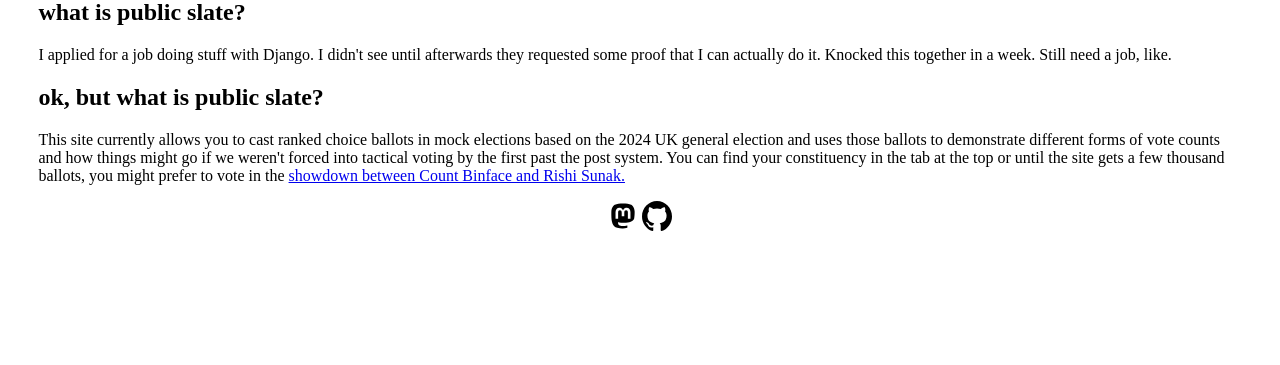
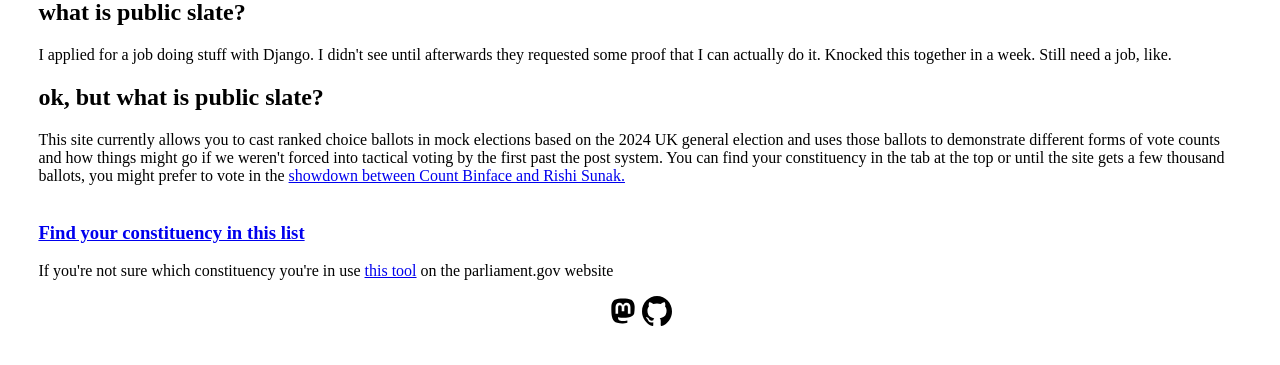
Before and after one commit to manicphase/public-slate, a Django app: page / in a window 1280 px wide. Shown: the part 157-522 px from the top of the page. Run offline with Django 5.2, Linux system fonts and the light colour scheme; parts of the project's set-up code (start-up, migrations or seed data) failed here and were passed over.

Commit message:
call top action and gov link

```diff
--- a/RealtimeSTV/templates/home/welcome.html
+++ b/RealtimeSTV/templates/home/welcome.html
@@ -5,4 +5,8 @@ I applied for a job doing stuff with Django. I didn't see until afterwards they
 
 <h2>ok, but what is public slate?</h2>
 This site currently allows you to cast ranked choice ballots in mock elections based on the 2024 UK general election and uses those ballots to demonstrate different forms of vote counts and how things might go if we weren't forced into tactical voting by the first past the post system. You can find your constituency in the tab at the top or until the site gets a few thousand ballots, you might prefer to vote in the <a href="/av/constituency/475/results">showdown between Count Binface and Rishi Sunak.</a>
+
+<br><br>
+<h3><a href = "/av/constituency">Find your constituency in this list</a></h3>
+If you're not sure which constituency you're in use <a href="https://members.parliament.uk/constituencies">this tool</a> on the parliament.gov website
 {% endblock content %}
```
